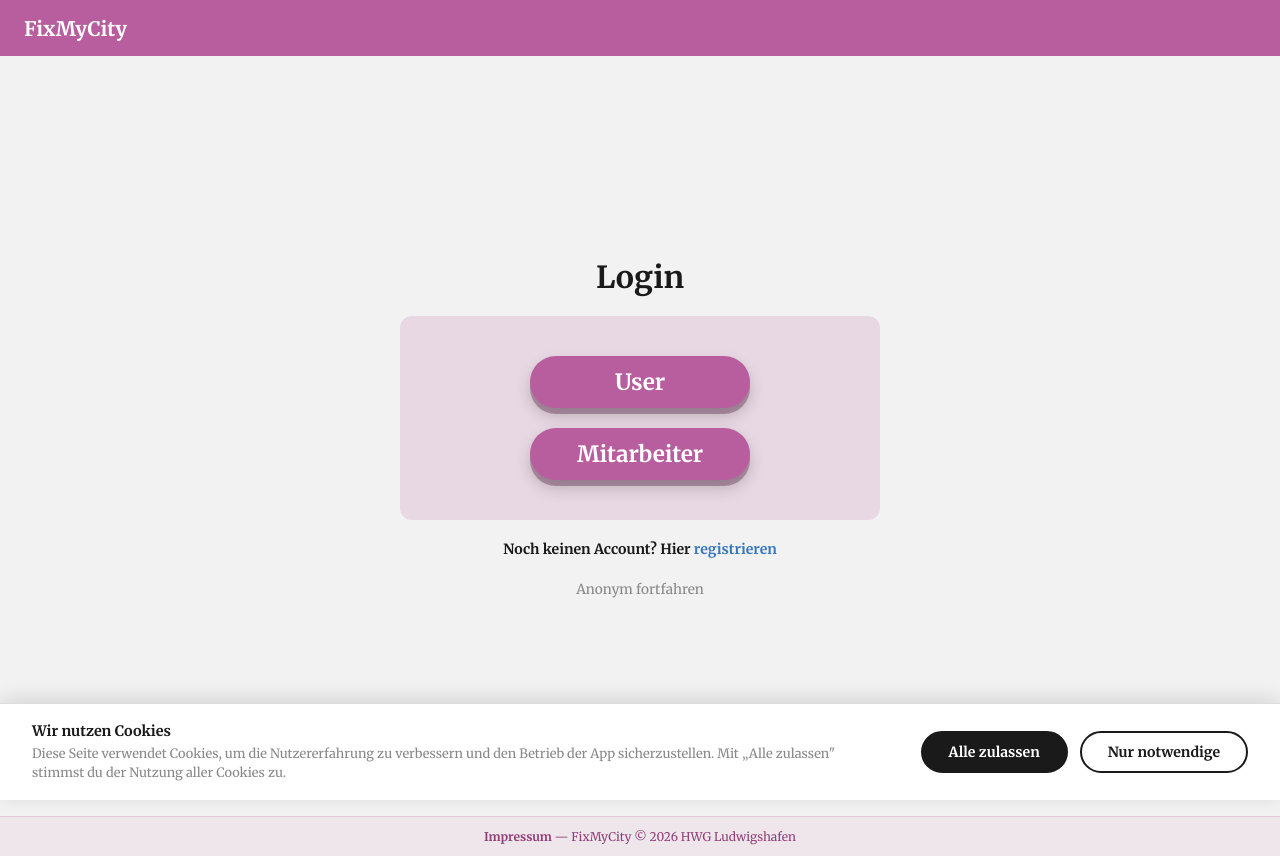
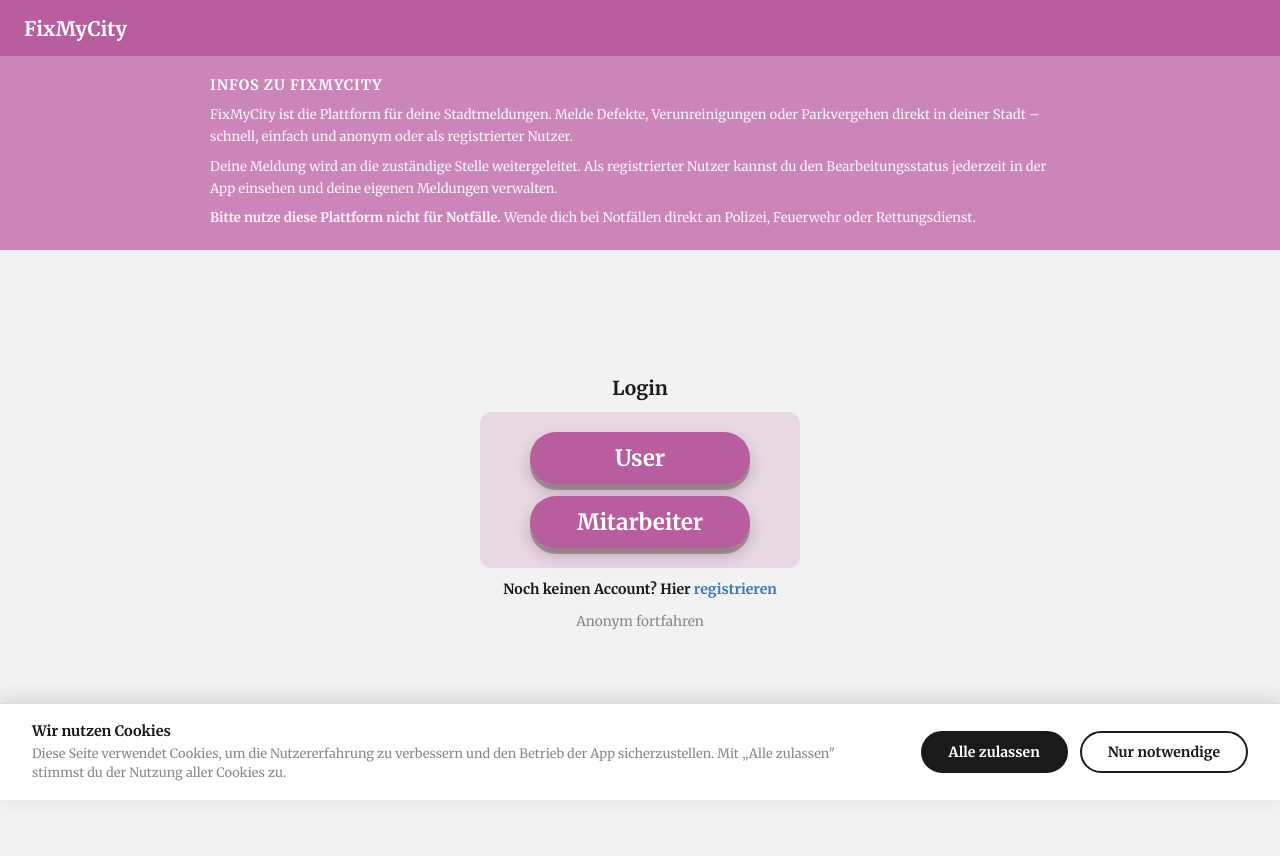
Before and after one commit to wenhuan-liang/stadtmeldung-portal, a website: page public/frontend/login.html in a window 1280 px wide. After the commit the page ends 800 px from the top, so only its background shows below. Drawn offline with Linux system fonts and the light colour scheme.

Commit message:
few changes to design

```diff
--- a/public/frontend/login.html
+++ b/public/frontend/login.html
@@ -4,12 +4,21 @@
   <meta charset="UTF-8">
   <meta name="viewport" content="width=device-width, initial-scale=1.0">
   <title>FixMyCity – Login</title>
-  <link rel="stylesheet" href="styles.css?v=6">
+  <link rel="stylesheet" href="styles.css?v=14">
 </head>
 <body data-page="login">
   <header class="navbar">
     <span class="navbar-brand">FixMyCity</span>
   </header>
+
+  <div class="info-banner">
+    <div class="info-banner-inner">
+      <h2 class="info-banner-title">INFOS ZU FIXMYCITY</h2>
+      <p>FixMyCity ist die Plattform für deine Stadtmeldungen. Melde Defekte, Verunreinigungen oder Parkvergehen direkt in deiner Stadt – schnell, einfach und anonym oder als registrierter Nutzer.</p>
+      <p>Deine Meldung wird an die zuständige Stelle weitergeleitet. Als registrierter Nutzer kannst du den Bearbeitungsstatus jederzeit in der App einsehen und deine eigenen Meldungen verwalten.</p>
+      <p><strong>Bitte nutze diese Plattform nicht für Notfälle.</strong> Wende dich bei Notfällen direkt an Polizei, Feuerwehr oder Rettungsdienst.</p>
+    </div>
+  </div>
 
   <main class="auth-page">
 
@@ -28,6 +37,7 @@
     <div class="auth-view" id="view-user-login" style="display: none;">
       <h1 class="auth-title">Login – User</h1>
       <div class="auth-card">
+        <button class="auth-back-btn" id="btn-back-from-user">← Zurück</button>
         <div class="auth-role-badge">User</div>
         <div class="auth-error" id="user-login-error" style="display: none;"></div>
         <input class="auth-input" type="text" id="user-login-username" placeholder="Username" autocomplete="username">
@@ -41,6 +51,7 @@
     <div class="auth-view" id="view-staff-login" style="display: none;">
       <h1 class="auth-title">Login – Mitarbeiter</h1>
       <div class="auth-card">
+        <button class="auth-back-btn" id="btn-back-from-staff">← Zurück</button>
         <div class="auth-role-badge">Mitarbeiter</div>
         <div class="auth-error" id="staff-login-error" style="display: none;"></div>
         <input class="auth-input" type="text" id="staff-login-username" placeholder="Username" autocomplete="username">
@@ -73,7 +84,7 @@
 
   </main>
 
-  <script src="login.js"></script>
+  <script src="login.js?v=2"></script>
   <script src="cookie-banner.js"></script>
   <footer class="site-footer">
     <a href="impressum.html">Impressum</a> &mdash; FixMyCity &copy; 2026 HWG Ludwigshafen
--- a/public/frontend/login.js
+++ b/public/frontend/login.js
@@ -86,6 +86,7 @@ document.addEventListener('DOMContentLoaded', () => {
   });
 
   // User Login
+  document.getElementById('btn-back-from-user').addEventListener('click', () => showView('view-role'));
   document.getElementById('link-register-from-user').addEventListener('click', e => { e.preventDefault(); showView('view-register'); });
   document.getElementById('btn-user-login').addEventListener('click', () => {
     hideError('user-login-error');
@@ -99,6 +100,7 @@ document.addEventListener('DOMContentLoaded', () => {
   onEnter(['user-login-username', 'user-login-password'], 'btn-user-login');
 
   // Mitarbeiter Login
+  document.getElementById('btn-back-from-staff').addEventListener('click', () => showView('view-role'));
   document.getElementById('btn-staff-login').addEventListener('click', () => {
     hideError('staff-login-error');
     const username = document.getElementById('staff-login-username').value.trim();
--- a/public/frontend/styles.css
+++ b/public/frontend/styles.css
@@ -567,29 +567,58 @@ main {
   background: rgba(255, 255, 255, 0.15);
 }
 
+/* ---- Info-Banner (Login-Seite) ---- */
+
+.info-banner {
+  background: #cc85b8;
+  color: #fff;
+  padding: 20px 32px;
+}
+
+.info-banner-inner {
+  max-width: 860px;
+  margin: 0 auto;
+}
+
+.info-banner-title {
+  font-size: 0.9rem;
+  font-weight: 700;
+  letter-spacing: 0.06em;
+  margin-bottom: 10px;
+}
+
+.info-banner p {
+  font-size: 0.82rem;
+  line-height: 1.7;
+  opacity: 0.92;
+}
+
+.info-banner p + p {
+  margin-top: 7px;
+}
+
 /* ---- Login / Auth-Seite ---- */
 
 .auth-page {
-  min-height: calc(100vh - 56px);
   display: flex;
   flex-direction: column;
   align-items: center;
   justify-content: center;
-  padding: 32px 24px;
-  gap: 20px;
+  padding: 28px 24px 16px;
+  gap: 16px;
 }
 
 .auth-view {
   width: 100%;
-  max-width: 480px;
+  max-width: 320px;
   display: flex;
   flex-direction: column;
   align-items: center;
-  gap: 20px;
+  gap: 12px;
 }
 
 .auth-title {
-  font-size: 1.9rem;
+  font-size: 1.2rem;
   font-weight: 700;
   text-align: center;
 }
@@ -597,12 +626,12 @@ main {
 .auth-card {
   background: rgba(184, 93, 157, 0.18);
   border-radius: 12px;
-  padding: 40px 48px;
+  padding: 20px 28px;
   width: 100%;
   display: flex;
   flex-direction: column;
   align-items: center;
-  gap: 20px;
+  gap: 12px;
 }
 
 .auth-role-btn {
@@ -686,6 +715,30 @@ main {
 .auth-submit-btn:active {
   transform: translateY(2px);
   box-shadow: 0 1px 0 rgba(80, 20, 60, 0.3);
+}
+
+.auth-back-btn {
+  background: none;
+  border: none;
+  color: rgba(255, 255, 255, 0.85);
+  font-family: inherit;
+  font-size: 0.8rem;
+  cursor: pointer;
+  padding: 0;
+  align-self: flex-start;
+  transition: color 0.15s;
+}
+
+.auth-back-btn:hover {
+  color: #fff;
+}
+
+.auth-card-top {
+  width: 100%;
+  display: flex;
+  align-items: center;
+  justify-content: space-between;
+  margin-bottom: 4px;
 }
 
 .auth-error {
```
Also changed, not shown: public/frontend/admin.html (+1 -1 lines), public/frontend/impressum.html (+1 -1 lines), public/frontend/index.html (+1 -1 lines), public/frontend/meine-meldungen.html (+1 -1 lines), public/frontend/neue-meldung.html (+1 -1 lines).
